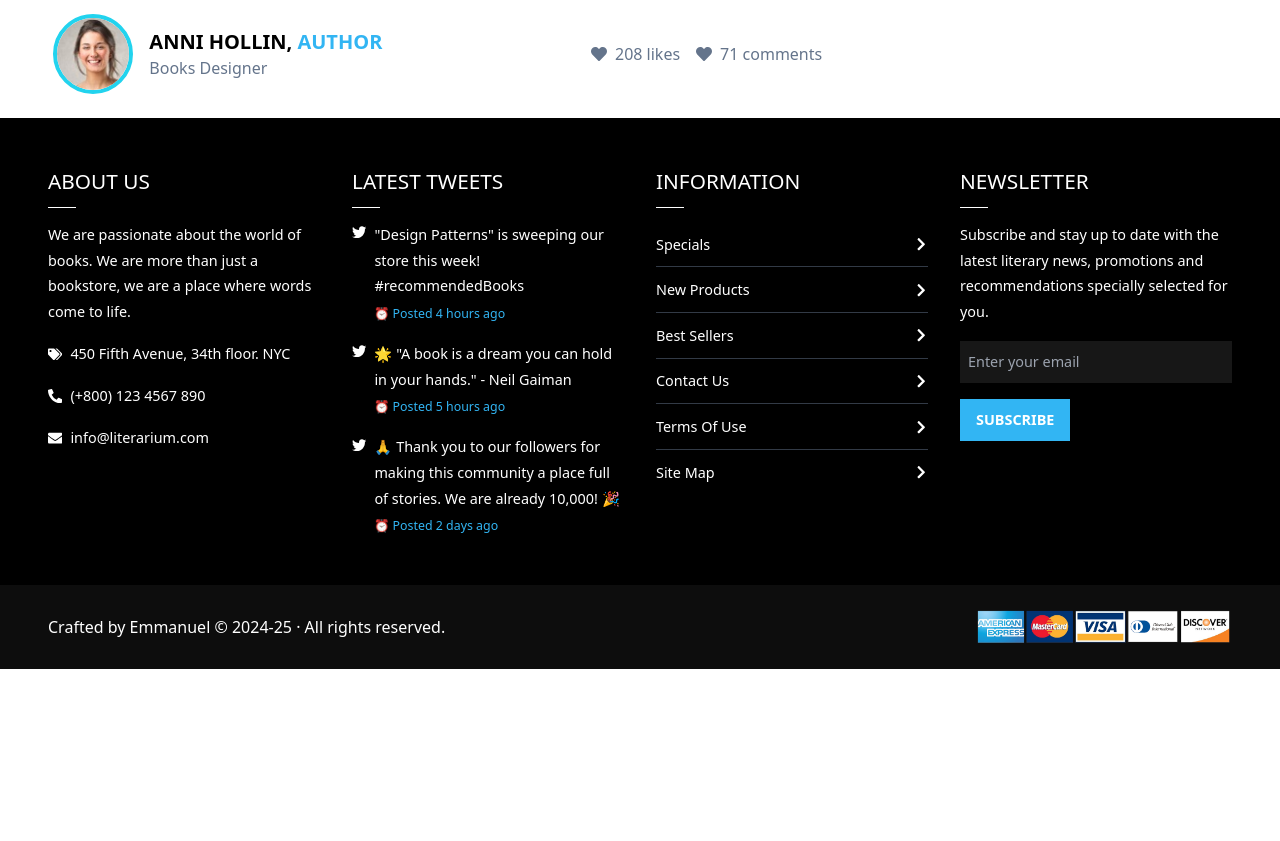
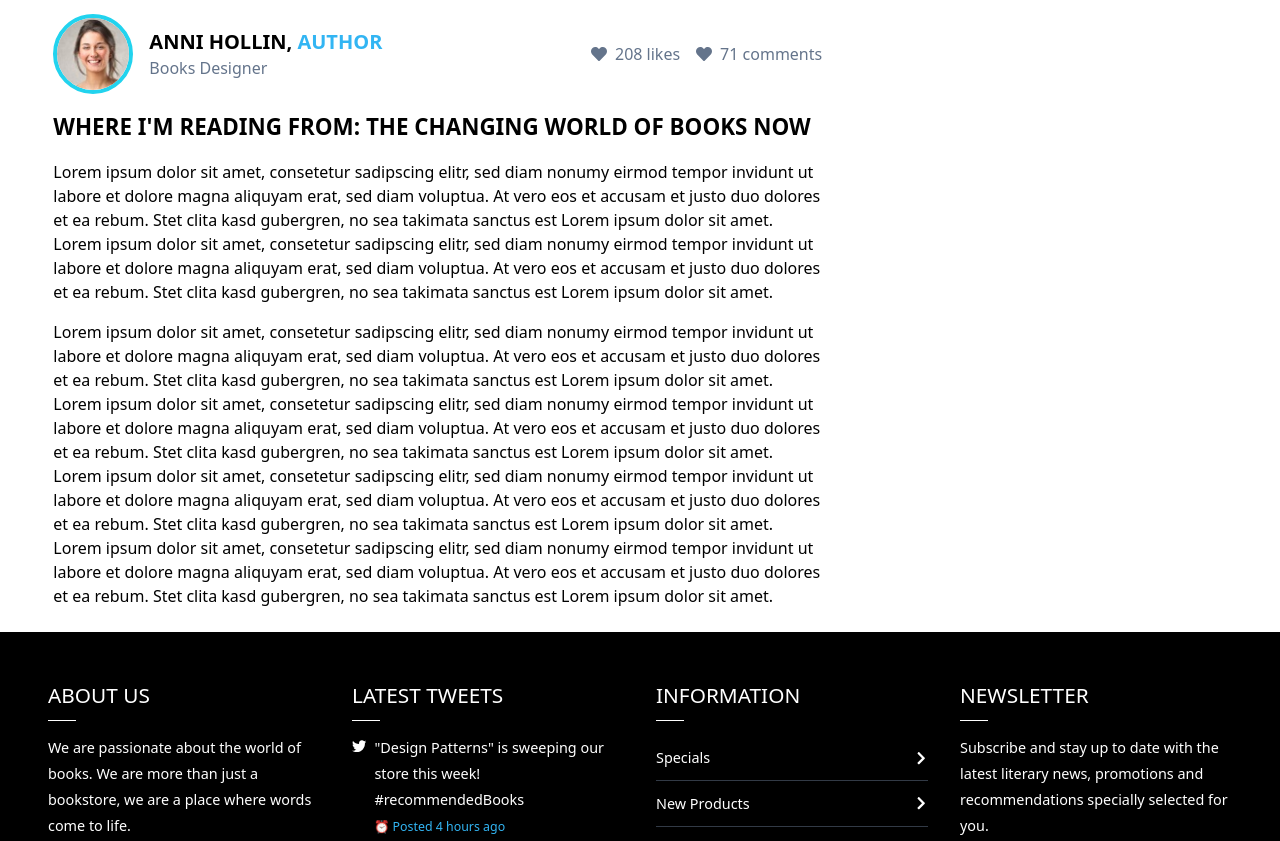
Before and after one commit to emmanuel-cruz-dev/literarium, a React (Vite) app: page /blog in a window 1280 px wide. Shown: the part 997-1838 px from the top of the page. Before the commit the page ends 1666 px from the top, so only its background shows below. Built offline with nearby package versions, Linux system fonts and the light colour scheme.

Commit message:
estructura de paragraphs

```diff
--- a/src/components/routes/blog/BlogContent.tsx
+++ b/src/components/routes/blog/BlogContent.tsx
@@ -38,6 +38,44 @@ const BlogContent = () => {
               </a>
             </div>
           </article>
+          <div className="flex flex-col gap-4">
+            <h4 className="uppercase font-bold text-[1.4rem]">
+              Where I'm Reading From: The Changing World of Books Now
+            </h4>
+            <p>
+              Lorem ipsum dolor sit amet, consetetur sadipscing elitr, sed diam
+              nonumy eirmod tempor invidunt ut labore et dolore magna aliquyam
+              erat, sed diam voluptua. At vero eos et accusam et justo duo
+              dolores et ea rebum. Stet clita kasd gubergren, no sea takimata
+              sanctus est Lorem ipsum dolor sit amet. Lorem ipsum dolor sit
+              amet, consetetur sadipscing elitr, sed diam nonumy eirmod tempor
+              invidunt ut labore et dolore magna aliquyam erat, sed diam
+              voluptua. At vero eos et accusam et justo duo dolores et ea rebum.
+              Stet clita kasd gubergren, no sea takimata sanctus est Lorem ipsum
+              dolor sit amet.
+            </p>
+            <p>
+              Lorem ipsum dolor sit amet, consetetur sadipscing elitr, sed diam
+              nonumy eirmod tempor invidunt ut labore et dolore magna aliquyam
+              erat, sed diam voluptua. At vero eos et accusam et justo duo
+              dolores et ea rebum. Stet clita kasd gubergren, no sea takimata
+              sanctus est Lorem ipsum dolor sit amet. Lorem ipsum dolor sit
+              amet, consetetur sadipscing elitr, sed diam nonumy eirmod tempor
+              invidunt ut labore et dolore magna aliquyam erat, sed diam
+              voluptua. At vero eos et accusam et justo duo dolores et ea rebum.
+              Stet clita kasd gubergren, no sea takimata sanctus est Lorem ipsum
+              dolor sit amet. Lorem ipsum dolor sit amet, consetetur sadipscing
+              elitr, sed diam nonumy eirmod tempor invidunt ut labore et dolore
+              magna aliquyam erat, sed diam voluptua. At vero eos et accusam et
+              justo duo dolores et ea rebum. Stet clita kasd gubergren, no sea
+              takimata sanctus est Lorem ipsum dolor sit amet. Lorem ipsum dolor
+              sit amet, consetetur sadipscing elitr, sed diam nonumy eirmod
+              tempor invidunt ut labore et dolore magna aliquyam erat, sed diam
+              voluptua. At vero eos et accusam et justo duo dolores et ea rebum.
+              Stet clita kasd gubergren, no sea takimata sanctus est Lorem ipsum
+              dolor sit amet.
+            </p>
+          </div>
         </article>
         <aside className="col-span-1 flex flex-col gap-4">
           <div className="flex flex-col gap-4">
```
